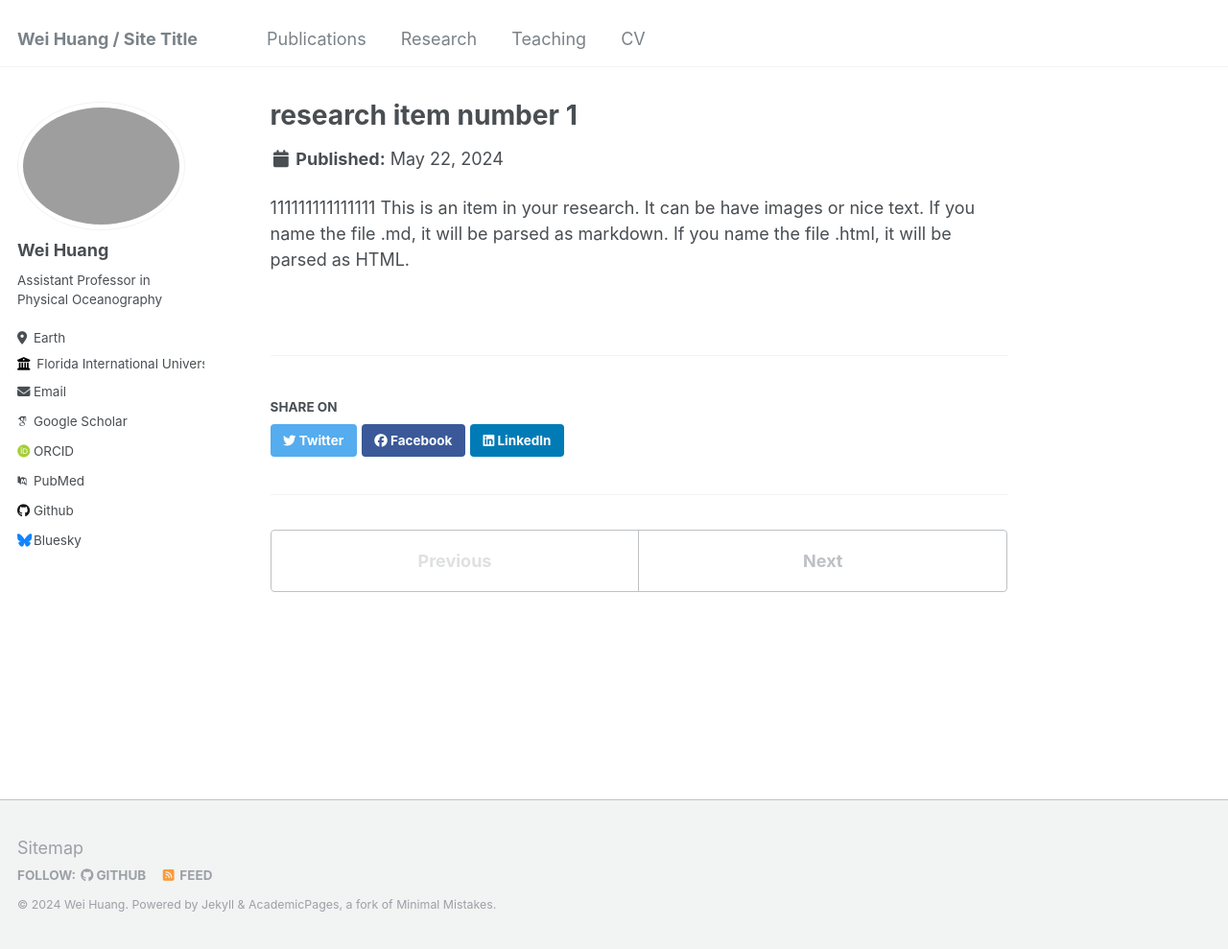
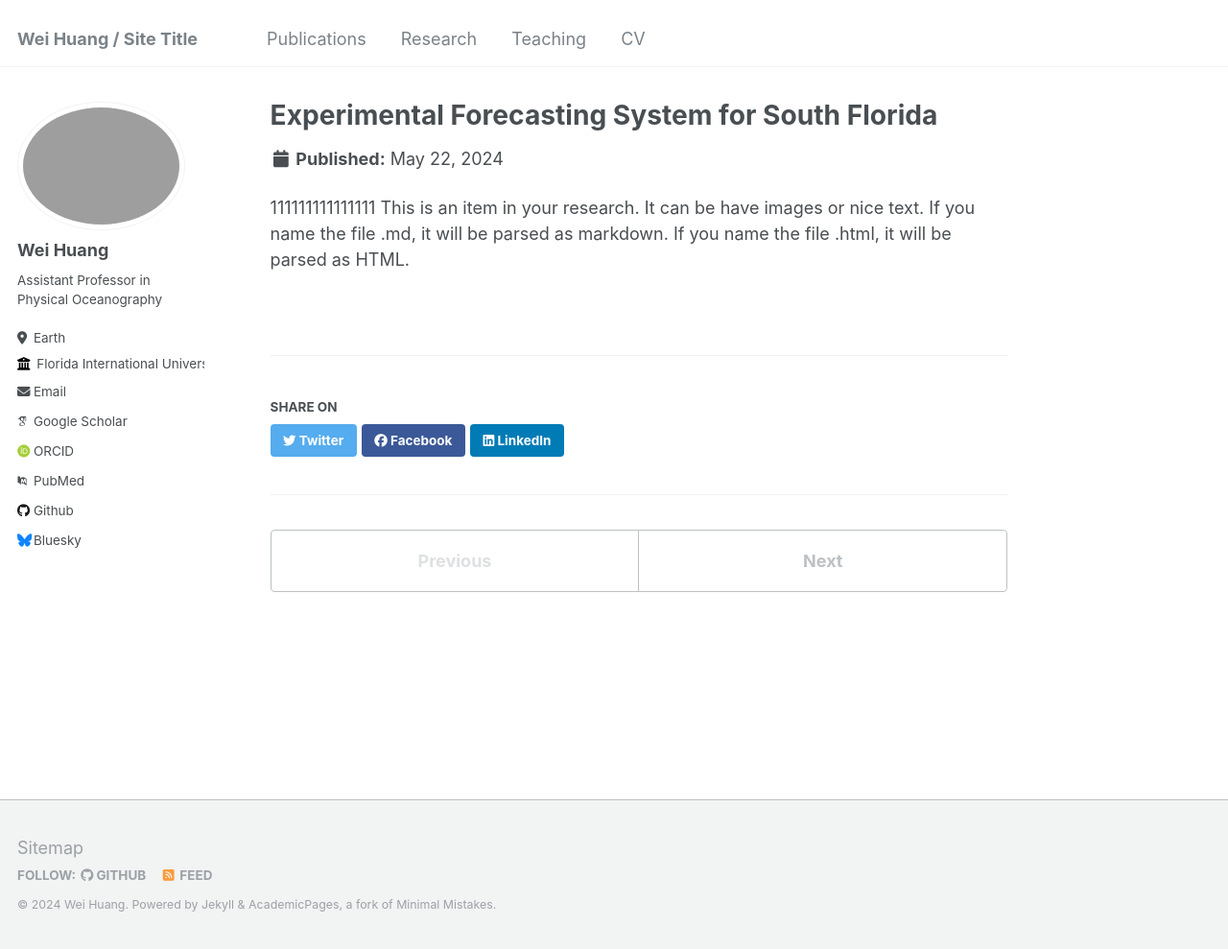
Before and after one commit to huang96169/huang96169.github.io, a Jekyll site: the page built from _research/research-1.md, in a window 1280 px wide and 989 px high. Shown: the whole window at 96% size. Built offline with Jekyll 4.4.1, drawn with Linux system fonts in a browser that asks for light colours; some web fonts are replaced.

Commit message:
modified:   _research/research-1.md

```diff
--- a/_research/research-1.md
+++ b/_research/research-1.md
@@ -1,5 +1,5 @@
 ---
-title: "research item number 1"
+title: "Experimental Forecasting System for South Florida"
 excerpt: "Short description of research item number 1<br/><img src='/images/research_image1.png'>"
 collection: research
 ---
```
